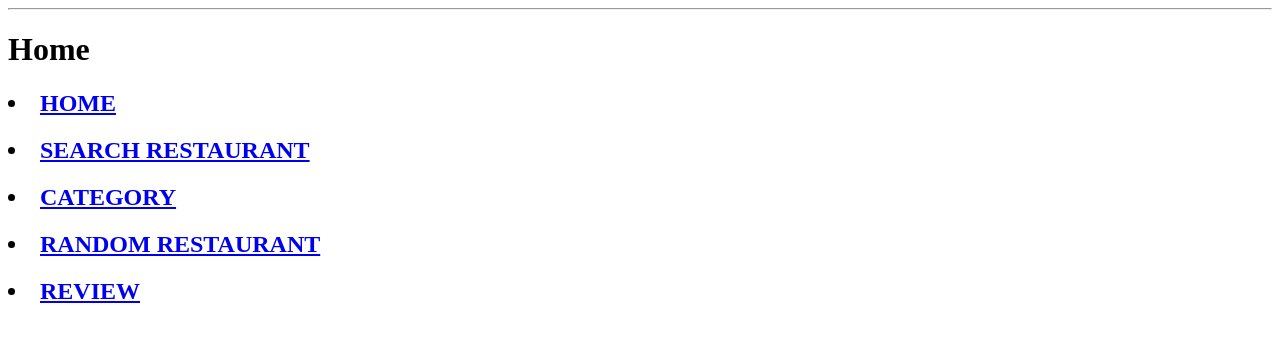
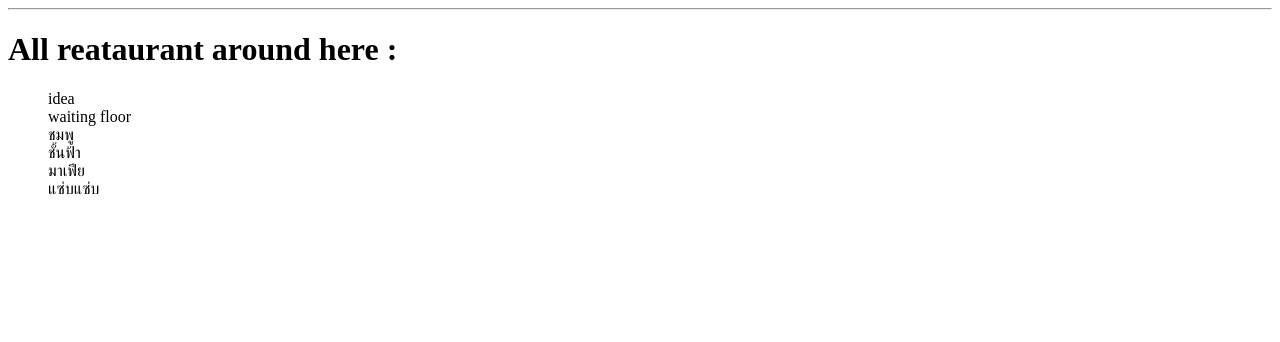
Before and after one commit to Freezzes/foodproject, a Django app: page / in a window 1280 px wide. Shown: the part 26-368 px from the top of the page. Run offline with Django 3.2, Linux system fonts and the light colour scheme; data comes from the database, SQL or seed files in the repository.

Commit message:
create template

```diff
--- a/bistro/template/bistro/index.html
+++ b/bistro/template/bistro/index.html
@@ -1,15 +1,29 @@
 {% extends "bistro/base.html" %}
 <!DOCTYPE html>
 <html lang="en">
+        <!-- <head>
+                <style>
+                div {
+                        width: 50px;
+                        border: 5px solid green;
+                        padding: 10px;
+                        margin: 25px;
+                }
+                </style>
+                </head> -->
 <body>
     {% block content %}
+    <h1>All reataurant around here : </h1>
 
-    <h1>Home</h1>
-    <h2><li><a href="{% url 'bistro:index' %}">HOME</a></li></h2>
-    <h2><li><a href="{% url 'bistro:search' %}">SEARCH RESTAURANT</a></li></h2>
-    <h2><li><a href="{% url 'bistro:find' %}">CATEGORY</a></li></h2>
-    <h2><li><a href="{% url 'bistro:random' %}">RANDOM RESTAURANT</a></li></h2>
-    <h2><li><a href="{% url 'bistro:review' %}">REVIEW</a></li></h2>
+    {% if latest_shop_list %}
+    <ul>
+    {% for shop in latest_shop_list %}
+    <div>{{ shop.shop_name }}</div>
+    {% endfor %}
+    </ul>
+    {% else %}
+    <p>No recommend reataurant</p>
+{% endif %}
 
     {% endblock content %}
 
--- a/bistro/template/bistro/random.html
+++ b/bistro/template/bistro/random.html
@@ -0,0 +1 @@
+{{rs}}
--- a/bistro/urls.py
+++ b/bistro/urls.py
@@ -3,11 +3,12 @@ from . import views
 
 app_name = 'bistro'
 urlpatterns = [
-    path('', views.index, name='index'),
+    path('', views.DetialView.as_view(), name='index'),
     path('search/',views.search,name='search'),
     path('searchname/',views.showsearch,name='searchname'),
-    path('find/',views.find,name='find'),
-    path('random/',views.random,name='random'),
+    path('find/', views.IndexView.as_view(), name='find'),
+    # path('find/',views.find,name='find'),
+    path('random/',views.randomshop,name='random'),
     path('review/',views.review_bistro,name='review'),
 
 ]
--- a/bistro/views.py
+++ b/bistro/views.py
@@ -3,10 +3,23 @@ from django.shortcuts import get_object_or_404,render
 from django.http import Http404
 from django.urls import reverse
 from .models import Shop,review
+from django.views import generic
+import random
 
 # Create your views here.
-def index(request):
-    return render(request,'bistro/index.html')
+class IndexView(generic.ListView):
+    template_name = 'bistro/find.html'
+    context_object_name = 'latest_shop_list'
+
+    def get_queryset(self):
+        return Shop.objects.order_by('category')
+
+class DetialView(generic.ListView):
+    template_name = 'bistro/index.html'
+    context_object_name = 'latest_shop_list'
+
+    def get_queryset(self):
+        return Shop.objects.order_by('shop_name')
 
 def search(request):
     return render(request,'bistro/search.html')
@@ -23,8 +36,11 @@ def showsearch(request):
 def find(request):
     return render(request,'bistro/find.html')
 
-def random(request):
-    return HttpResponse("random bistro")
+def randomshop(request):
+    shops = Shop.objects.all()
+    random_shop = Shop.objects.all(random=Shop.shop_name)
+    cont = {'rs':random_shop}
+    return render(request,'bistro/random.html')
 
 def review_bistro(request):
-    return HttpResponse("search from name")
+    return render(request,'bistro/review.html')
```
Also changed, not shown: bistro/template/bistro/find.html (+3 -7 lines), bistro/template/bistro/review.html (+18 -0 lines).
